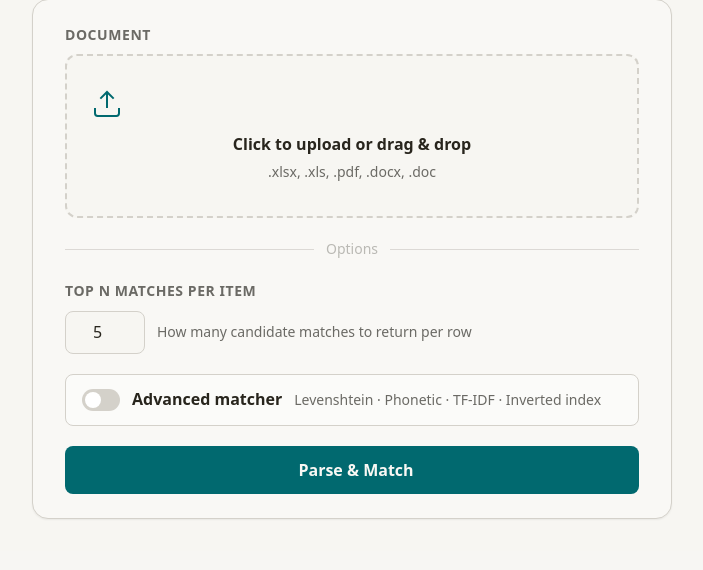
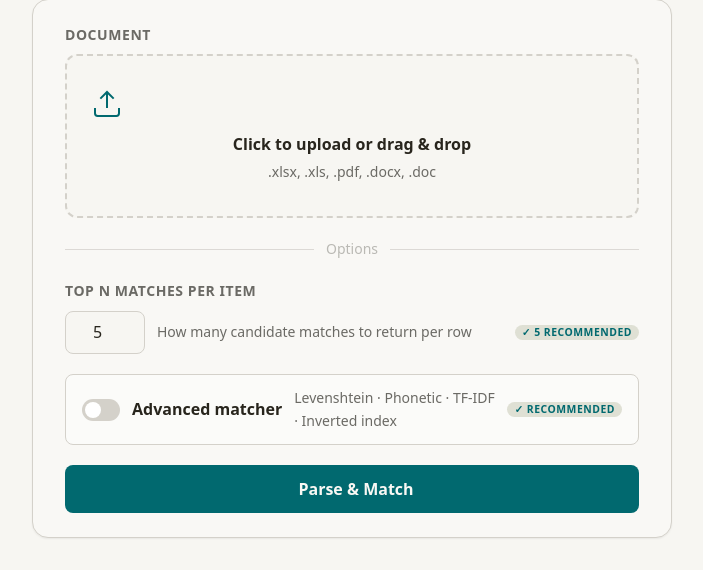
Before and after one commit to Dwaynee247-06/ShipsKart-Parser-OG, a FastAPI app: page / in a window 1280 px wide. Shown: the part 262-832 px from the top of the page, without its empty margins (288-991 px from the left). Before the commit the page ends 781 px from the top, so only its background shows below. Run offline with FastAPI, Linux system fonts and the light colour scheme; some web fonts are replaced.

Commit message:
feat: add Recommended badges to advanced layer toggles and advanced mode toggle

```diff
--- a/app/ui/templates/index.html
+++ b/app/ui/templates/index.html
@@ -59,6 +59,17 @@
   .inline-field .form-input { width: 80px; text-align: center; }
   .inline-field .field-desc { font-size: var(--text-xs); color: var(--color-text-muted); flex: 1; }
 
+  /* Recommended badge */
+  .badge-rec {
+    display: inline-flex; align-items: center; gap: 3px;
+    font-size: 0.65rem; font-weight: 700; line-height: 1;
+    text-transform: uppercase; letter-spacing: 0.05em;
+    padding: 2px 7px; border-radius: var(--radius-full);
+    background: color-mix(in oklch, var(--color-primary) 14%, var(--color-bg));
+    color: var(--color-primary);
+    flex-shrink: 0;
+  }
+
   /* Advanced toggle */
   .toggle-row {
     display: flex; align-items: center; gap: var(--space-3);
@@ -104,7 +115,7 @@
     gap: var(--space-2);
   }
   .layer-item {
-    display: flex; align-items: center; gap: var(--space-2);
+    display: flex; align-items: flex-start; gap: var(--space-2);
     padding: var(--space-2) var(--space-3);
     border: 1px solid var(--color-border); border-radius: var(--radius-md);
     background: var(--color-bg); cursor: pointer;
@@ -114,9 +125,10 @@
     border-color: var(--color-primary-hl);
     background: color-mix(in oklch, var(--color-primary) 6%, var(--color-bg));
   }
-  .layer-item input[type=checkbox] { accent-color: var(--color-primary); width: 15px; height: 15px; }
+  .layer-item input[type=checkbox] { accent-color: var(--color-primary); width: 15px; height: 15px; margin-top: 2px; }
   .layer-item-text { font-size: var(--text-xs); font-weight: 600; }
   .layer-item-sub { font-size: 0.7rem; color: var(--color-text-muted); margin-top: 1px; }
+  .layer-item-header { display: flex; align-items: center; gap: var(--space-2); flex-wrap: wrap; }
 </style>
 {% endblock %}
 
@@ -172,6 +184,7 @@
             <input class="form-input" type="number" name="top_n" id="topN"
                    value="5" min="1" max="20" />
             <span class="field-desc">How many candidate matches to return per row</span>
+            <span class="badge-rec">&#10003; 5 recommended</span>
           </div>
         </div>
 
@@ -183,36 +196,49 @@
             <span class="toggle-pill"></span>
             <span class="toggle-label">Advanced matcher</span>
             <span class="toggle-desc">Levenshtein · Phonetic · TF-IDF · Inverted index</span>
+            <span class="badge-rec">&#10003; Recommended</span>
           </label>
 
           <div class="adv-panel" id="advPanel">
-            <p class="adv-panel-title">Active layers</p>
+            <p class="adv-panel-title">Active layers — keep all ON for best accuracy</p>
             <div class="layer-grid">
               <label class="layer-item">
                 <input type="checkbox" name="use_lev" checked />
                 <div>
-                  <div class="layer-item-text">Levenshtein</div>
+                  <div class="layer-item-header">
+                    <span class="layer-item-text">Levenshtein</span>
+                    <span class="badge-rec">Keep ON</span>
+                  </div>
                   <div class="layer-item-sub">Character-level typos</div>
                 </div>
               </label>
               <label class="layer-item">
                 <input type="checkbox" name="use_tfidf" checked />
                 <div>
-                  <div class="layer-item-text">TF-IDF</div>
+                  <div class="layer-item-header">
+                    <span class="layer-item-text">TF-IDF</span>
+                    <span class="badge-rec">Keep ON</span>
+                  </div>
                   <div class="layer-item-sub">Char n-gram similarity</div>
                 </div>
               </label>
               <label class="layer-item">
                 <input type="checkbox" name="use_inv" checked />
                 <div>
-                  <div class="layer-item-text">Inverted index</div>
+                  <div class="layer-item-header">
+                    <span class="layer-item-text">Inverted index</span>
+                    <span class="badge-rec">Keep ON</span>
+                  </div>
                   <div class="layer-item-sub">Fast token prefilter</div>
                 </div>
               </label>
               <label class="layer-item">
                 <input type="checkbox" name="use_phonetic" checked />
                 <div>
-                  <div class="layer-item-text">Phonetic (Soundex)</div>
+                  <div class="layer-item-header">
+                    <span class="layer-item-text">Phonetic (Soundex)</span>
+                    <span class="badge-rec">Keep ON</span>
+                  </div>
                   <div class="layer-item-sub">Sounds-alike matching</div>
                 </div>
               </label>
```
